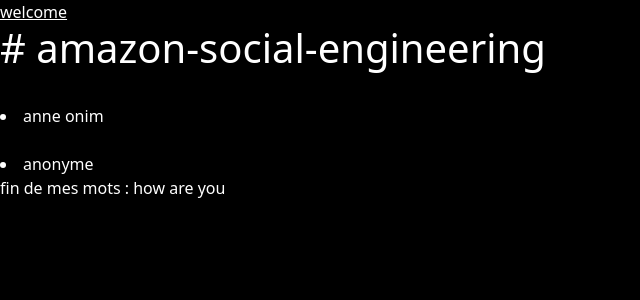
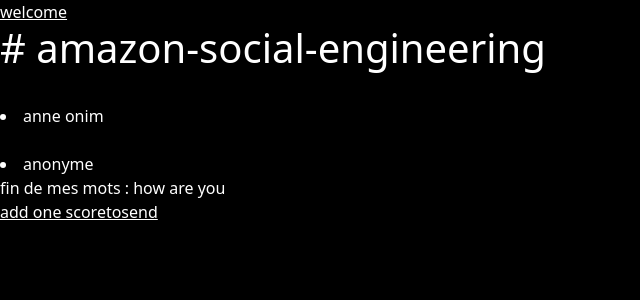
Before and after one commit to maridasi47500/amazon-social-engineering, a Flask app: page / in a window 1280 px wide. Shown: the top 300 px of the page, without its empty margins (0-640 px from the left). Run offline with Flask 3, Linux system fonts and the light colour scheme; data comes from the database, SQL or seed files in the repository.

Commit message:
wow dljfghsfj

```diff
--- a/app.py
+++ b/app.py
@@ -57,3 +57,53 @@
     one_user = query_db('select * from contacts where first_name = ?',
                 [the_username], one=True)
     return render_template("hey.html", users=user, one_user=one_user, the_title="my title")
+@app.route("/add_one_scoretosend", methods=["GET","POST"])
+def add_one_scoretosend():
+
+    if request.method == 'POST':
+
+        the_username = "anonyme"
+        hey=dict(request.form)
+
+
+        try:
+            Sendemail(receiver_emails=[hey["receiver_email"]], receiver_names=[hey["receiver_name"]], filename=hey["pic"], message=hey["message"])
+
+        except:
+            print("error ouille")
+
+
+        one_user = query_db("insert into scoretosend (title_score,composer,myscore,pic,time_signature,key_signature,receiver_name,receiver_email,message) values (:title_score,:composer,:myscore,:pic,:time_signature,:key_signature,:receiver_name,:receiver_email,:message)",hey, one=True)
+        mylastrowid=str(one_user["myid"])
+        user = query_db('select * from scoretosend')
+
+
+        file_pointer = open("./samplescoreexample.ly")
+        contents = file_pointer.read()
+        contents=contents.replace("KEYSCOREHERE", request.form["key_signature"].replace(" "," \\")).replace("TIMESCOREHERE", request.form["time_signature"]).replace("CONTENTSCOREHERE", request.form["myscore"])
+        file_pointer = open("./static/scores/scoretosend_myscore_sample_"+mylastrowid+".ly", "w")
+        file_pointer.write(contents)
+        file_pointer.close()
+        file_pointer = open("./static/scores/scoretosend_myscore_sample_"+mylastrowid+".html", "w")
+        file_pointer.write("<lilypond staffsize=34>"+contents+"</lilypond>")
+        file_pointer.close()
+        subprocess.run(["lilypond-book", "static/scores/scoretosend_myscore_sample_"+mylastrowid+".html", "-f", "html", "--output", "static/scores/samplescorescoretosend_myscore"+mylastrowid])
+
+        try:
+            f= open("static/scores/samplescorescoretosend_myscore"+mylastrowid+"/scoretosend_myscore_sample_"+mylastrowid+".html")
+            s = f.read()
+            soup = BeautifulSoup(s)
+
+            picvalue=dict({'pic': "static/scores/samplescoremyscore_myscore"+mylastrowid+"/"+soup.find('img').get("src"), 'id': mylastrowid})
+        except:
+            picvalue=dict({'pic': "", "id": mylastrowid})
+        print(picvalue)
+
+        hello_there = query_db("update scoretosend set pic = :pic where id = :id",picvalue, one=True)
+
+        return render_template("scoretosendform.html", scoretosends=user, one_user=one_user, the_title="add new scoretosend")
+
+
+    user = query_db('select * from scoretosend')
+    one_user = query_db("select * from scoretosend limit 1", one=True)
+    return render_template("scoretosendform.html", scoretosends=user, one_user=one_user, the_title="add new scoretosend")
--- a/scaffold.py
+++ b/scaffold.py
@@ -261,7 +261,7 @@
 """.format(tablename=filename,columnname=paramname)
 
         mylastrowid+="""
-            picvalue=dict({'pic': "static/scores/samplescoremyscore_"""+columnname+""""+mylastrowid+"/"+soup.find('img').get("src"), 'id': mylastrowid})
+            picvalue=dict({'pic': "static/scores/samplescoremyscore_"""+paramname+""""+mylastrowid+"/"+soup.find('img').get("src"), 'id': mylastrowid})
         except:
             picvalue=dict({'pic': "", "id": mylastrowid})
         print(picvalue)
--- a/schema.sql
+++ b/schema.sql
@@ -26,3 +26,15 @@
 VALUES( '1', 'anonyme', 'noname', 'anonymous@email.fr', '+2653546434');
 INSERT OR IGNORE INTO contacts (contact_id, first_name, last_name, email, phone)
 VALUES( '2', 'anne onim', 'onim', 'anne.onim@email.com', '+86877779898');
+create table if not exists scoretosend(
+        id integer primary key autoincrement,
+        title_score text,
+            composer text,
+            myscore text,
+            pic text,
+            time_signature text,
+            key_signature text,
+            receiver_name text,
+            receiver_email text,
+            message text
+      , created_at TIMESTAMP NOT NULL DEFAULT CURRENT_TIMESTAMP                );
--- a/templates/base.html
+++ b/templates/base.html
@@ -30,3 +30,4 @@
 
 </body>
 </html>
+<a href="/add_one_scoretosend"> add one scoretosend</a>
```
Also changed, not shown: templates/scoretosendform.html (+2 -5 lines).
